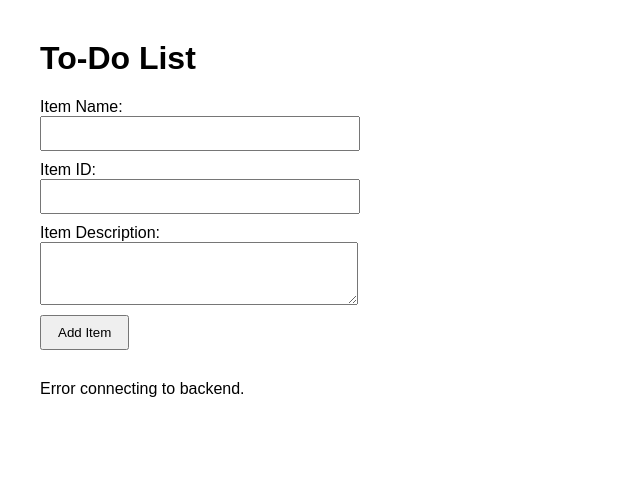
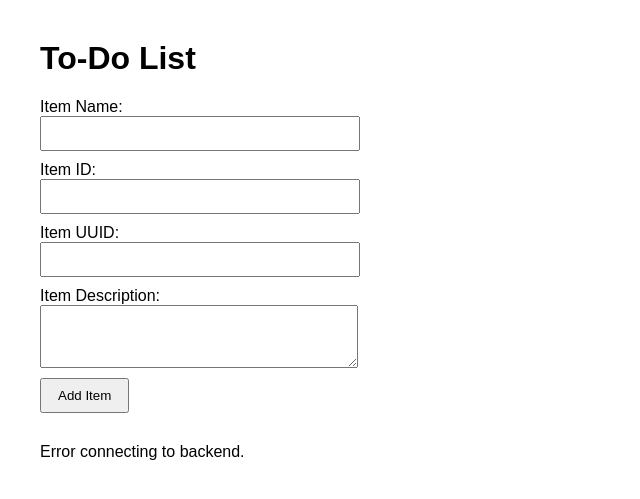
Before and after one commit to sravankumbum/todo, a Python web app: template templates/todo.html in a window 1280 px wide. Shown: the top 499 px of the page, without its empty margins (0-640 px from the left). Run offline with Jinja, Linux system fonts and the light colour scheme; the template is opened without the code that fills it, so the values that code supplies are empty.

Commit message:
add item_uuid

```diff
--- a/templates/todo.html
+++ b/templates/todo.html
@@ -21,6 +21,8 @@
         <input type="text" id="item_name" name="item_name" required>
         <label for="item_id">Item ID:</label>
         <input type="text" id="item_id" name="item_id" >
+        <label for="item_uuid">Item UUID:</label>
+        <input type="text" id="item_uuid" name="item_uuid" >
         <label for="item_desc">Item Description:</label>
         <textarea id="item_desc" name="item_desc" rows="3" required></textarea>
         <button type="submit">Add Item</button>
```
